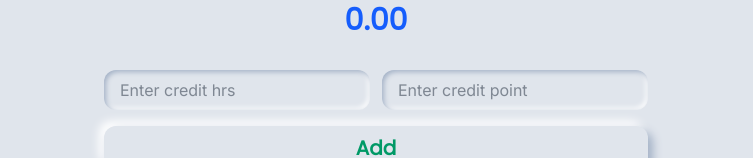
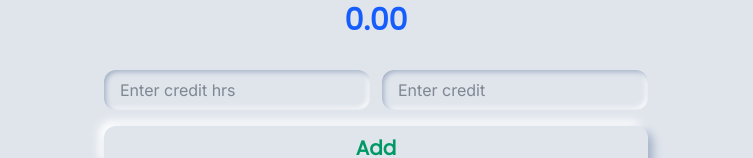
Before and after one commit to Esai-Keshav/annamalai-university-cgpa, a React (Vite) app: page / in a window 1280 px wide. Shown: the part 206-364 px from the top of the page, without its empty margins (264-1017 px from the left). Built offline with nearby package versions, Linux system fonts and the light colour scheme.

Commit message:
Fix to credits

```diff
--- a/src/App.jsx
+++ b/src/App.jsx
@@ -73,7 +73,7 @@
             <input
               value={grade}
               type="number"
-              placeholder="Enter credit point"
+              placeholder="Enter credit"
               onChange={(e) => setgrade(e.target.value)}
               className="rounded-xl bg-[#e0e5ec] px-4 py-2 w-1/2  placeholder:font-inter font-inter text-gray-800 shadow-[inset_2px_2px_5px_#a3b1c6,inset_-2px_-2px_5px_#ffffff] focus:outline-none [appearance:textfield]
              [&::-webkit-outer-spin-button]:appearance-none
```
